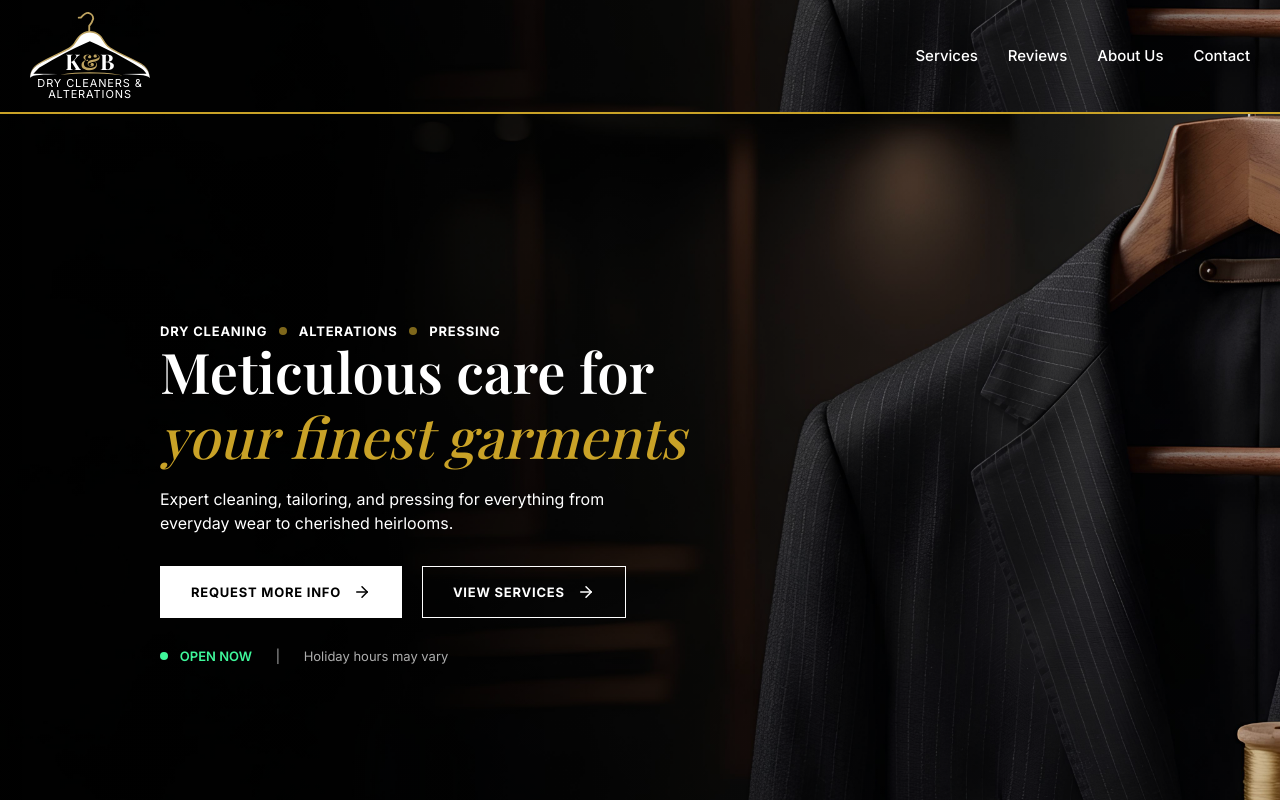
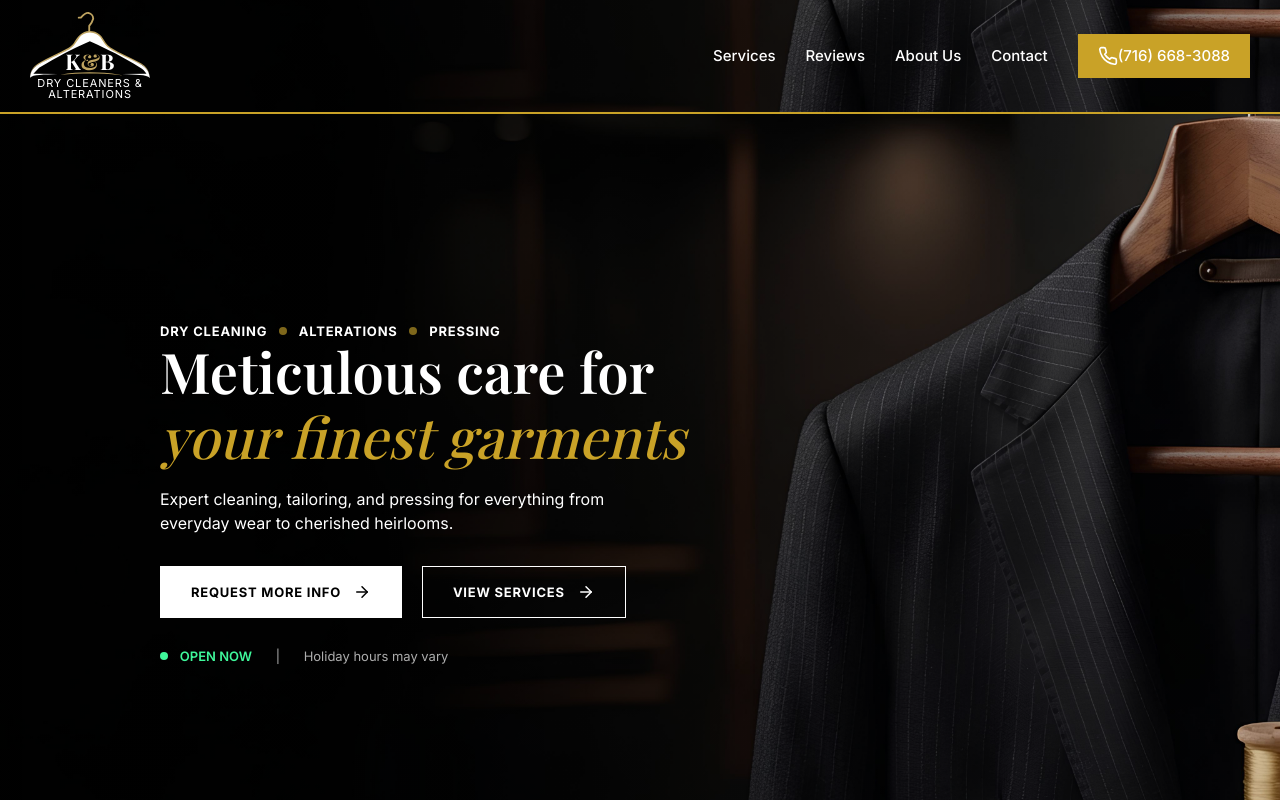
Before and after one commit to notEmmi/kandb, a React (Vite) app: page / in a window 1280 px wide. Shown: the top 800 px of the page. Built offline with nearby package versions, Linux system fonts and the light colour scheme; a web font is replaced by a local one.

Commit message:
fix: refactor Nav component to manage mobile menu state internally

```diff
--- a/src/components/Nav.jsx
+++ b/src/components/Nav.jsx
@@ -1,9 +1,10 @@
 import './Nav.css'
+import { useState } from 'react'
 
+export default function Nav({publicUrl, phoneSVG}) {
+  const [mobileMenuOpen, setMobileMenuOpen] = useState(false)
+  const closeMobileMenu = () => setMobileMenuOpen(false)
 
-
-
-export default function Nav({publicUrl, mobileMenuOpen, setMobileMenuOpen, closeMobileMenu }) {
 	return (
 		 <nav
         className="top-nav"
@@ -19,6 +20,9 @@ export default function Nav({publicUrl, mobileMenuOpen, setMobileMenuOpen, close
           {/* <a href="#gift-cards" onClick={closeMobileMenu}>Gift Cards</a> */}
           <a href="#about" onClick={closeMobileMenu}>About Us</a>
           <a href="#contact" onClick={closeMobileMenu}>Contact</a>
+          <a href="tel:+17166683088" className="nav-call-btn" onClick={closeMobileMenu}>
+            {phoneSVG} <span>(716) 668-3088</span>
+          </a>
         </div>
 
         <button
```
